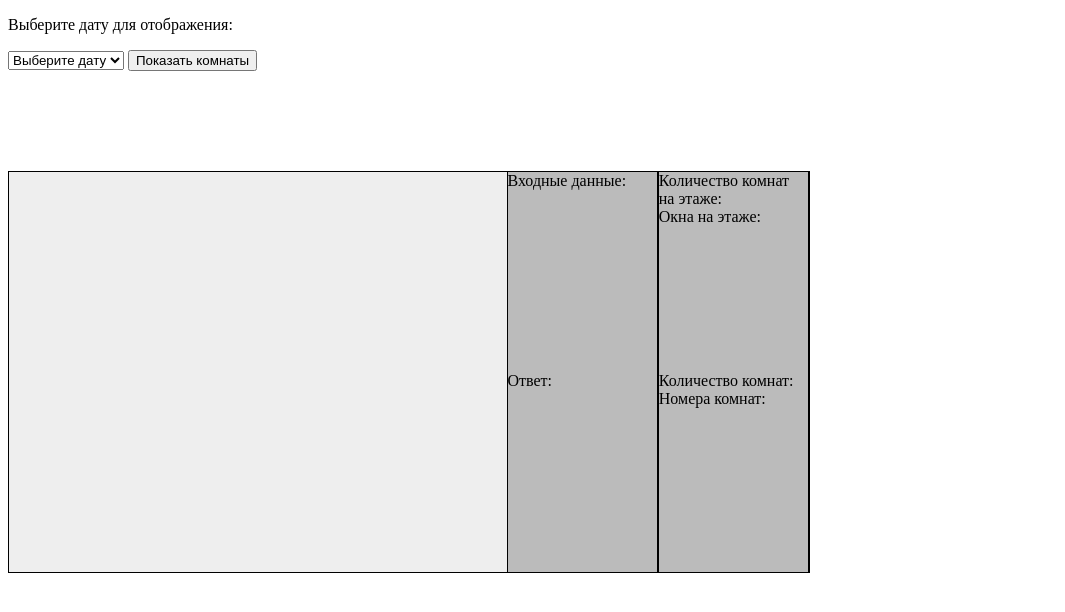
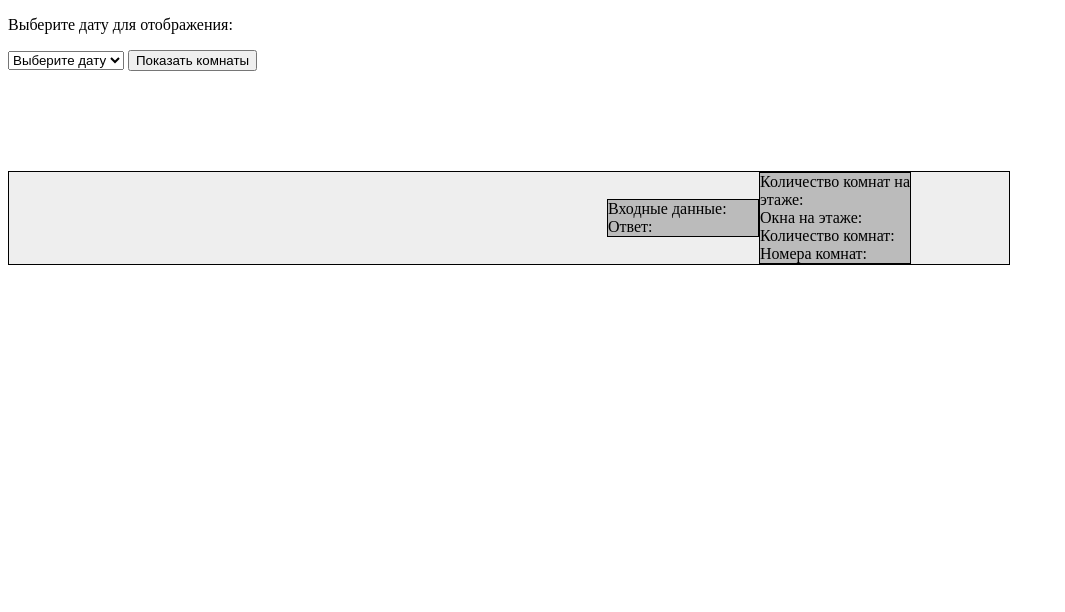
Before and after one commit to GoptarEA/for_Final, a Flask app: page / in a window 1280 px wide. Shown: the top 612 px of the page, without its empty margins (0-1065 px from the left). Run offline with Flask 3, Linux system fonts and the light colour scheme; data that the repository does not hold is empty.

Commit message:
dfgdfgdfdfgdfgdfgdfgdf

```diff
--- a/static/js/script.js
+++ b/static/js/script.js
@@ -24,7 +24,7 @@ document.getElementById("show_rooms_btn").addEventListener("click", async () =>
                 body: formData
             });
      let result = await response.json();
-
+    document.getElementById("rooms_block").innerHTML = "";
      document.getElementById("text_span_upper1").innerHTML = result["rooms_count"];
      document.getElementById("text_span_upper2").innerHTML = result["window_on_floor"];
 
--- a/static/style/style.css
+++ b/static/style/style.css
@@ -5,8 +5,7 @@
     align-items: center;
     justify-content: center;
     border: solid black 1px;
-    width: 800px;
-    height: 400px;
+    width: 1000px;
     background-color: #EEE;
 }
 
@@ -15,7 +14,6 @@
     flex-direction: row;
     align-items: center;
     justify-content: center;
-    width: 100%;
     height: 100%;
 }
 
@@ -27,7 +25,6 @@
     align-items: center;
     justify-content: center;
     background-color: #DDD;
-    width: 800px;
     height: 40px;
 }
 
```
